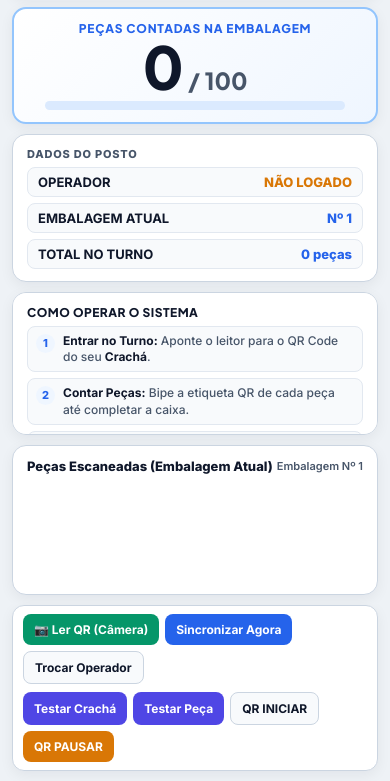
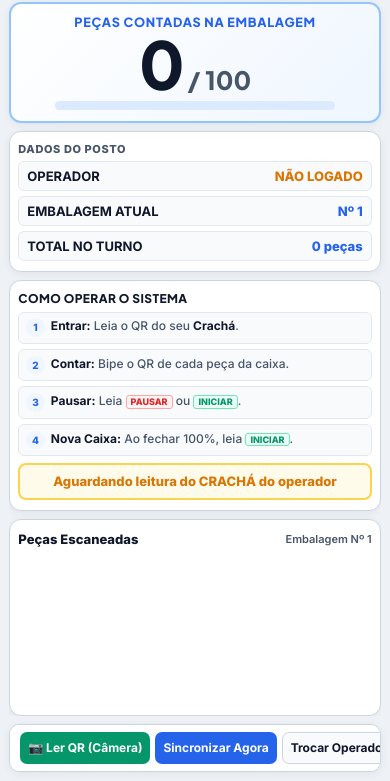
Before and after one commit to micaelcrds/contagem-certa, a plain HTML site: page index.html in a window 390 px wide. Shown: the part 63-844 px from the top of the page. Drawn offline with Linux system fonts and the light colour scheme.

Commit message:
Refactor styles and update instructional text
Refactor CSS styles for responsiveness and consistency, adjusting paddings, margins, and font sizes. Update instructional text for clarity.

```diff
--- a/index.html
+++ b/index.html
@@ -27,7 +27,7 @@
       --amber-border: #fcd34d;
       --blue: #2563eb;
       --blue-bg: #eff6ff;
-      --shadow: 0 4px 14px rgba(15, 23, 42, 0.06);
+      --shadow: 0 2px 8px rgba(15, 23, 42, 0.06);
     }
 
     * {
@@ -35,10 +35,13 @@
       font-family: 'Inter', -apple-system, BlinkMacSystemFont, 'Segoe UI', Roboto, sans-serif;
     }
 
+    /* Encaixe absoluto na tela do aparelho sem rolagem externa */
     html, body {
       margin: 0;
       padding: 0;
-      width: 100%;
+      height: 100dvh;
+      width: 100vw;
+      overflow: hidden;
       background: var(--bg);
       color: var(--text);
     }
@@ -46,17 +49,8 @@
     body {
       display: flex;
       flex-direction: column;
-      min-height: 100dvh;
-      padding: 10px 12px;
-      gap: 10px;
-    }
-
-    /* Trava altura sem scroll APENAS em tablets/monitores ou celular em pé (altura >= 560px) */
-    @media (min-height: 560px) {
-      html, body {
-        height: 100dvh;
-        overflow: hidden;
-      }
+      padding: clamp(4px, 1.1vh, 12px);
+      gap: clamp(4px, 1vh, 10px);
     }
 
     /* 1. Cabeçalho Superior */
@@ -65,25 +59,24 @@
       justify-content: space-between;
       align-items: center;
       background: var(--card);
-      padding: 8px 12px;
-      border-radius: 12px;
+      padding: clamp(4px, 0.9vh, 8px) clamp(8px, 1.4vw, 14px);
+      border-radius: 10px;
       border: 1px solid var(--border);
       box-shadow: var(--shadow);
       gap: 8px;
       flex-shrink: 0;
-      flex-wrap: wrap;
     }
 
     .brand-area {
       display: flex;
       align-items: center;
-      gap: 10px;
+      gap: 8px;
       min-width: 0;
       flex: 1;
     }
 
     .brand-logo {
-      height: 32px;
+      height: clamp(20px, 3.6vh, 36px);
       width: auto;
       object-fit: contain;
       display: block;
@@ -92,12 +85,12 @@
 
     .op-info {
       font-family: 'Plus Jakarta Sans', sans-serif;
-      font-size: clamp(12px, 1.6vw, 15px);
+      font-size: clamp(11px, 1.6vw, 15px);
       font-weight: 800;
       background: var(--card-subtle);
       color: var(--text);
-      padding: 5px 10px;
-      border-radius: 8px;
+      padding: clamp(3px, 0.6vh, 6px) 10px;
+      border-radius: 6px;
       border: 1px solid var(--border);
       white-space: nowrap;
       overflow: hidden;
@@ -112,9 +105,9 @@
     }
 
     .badge {
-      padding: 4px 10px;
+      padding: clamp(3px, 0.5vh, 5px) 9px;
       border-radius: 20px;
-      font-size: 11px;
+      font-size: clamp(10px, 1.4vh, 11px);
       font-weight: 800;
       white-space: nowrap;
     }
@@ -126,34 +119,35 @@
       background: var(--card-subtle);
       color: var(--text);
       border: 1px solid var(--border);
-      padding: 5px 10px;
+      padding: clamp(4px, 0.6vh, 6px) 10px;
       border-radius: 8px;
-      font-size: 12px;
+      font-size: clamp(11px, 1.5vh, 12px);
       font-weight: 700;
       cursor: pointer;
     }
 
-    /* 2. Painel Central */
+    /* 2. Painel Central (Contagem + Dados do Posto) */
     .main-grid {
       display: grid;
       grid-template-columns: 1.2fr 1fr;
-      gap: 10px;
+      gap: clamp(4px, 1vh, 10px);
       flex-shrink: 0;
     }
-    @media (max-width: 580px) {
+    @media (max-width: 520px) {
       .main-grid { grid-template-columns: 1fr; }
     }
 
     .panel {
       background: var(--card);
       border: 1px solid var(--border);
-      border-radius: 14px;
-      padding: 12px 14px;
+      border-radius: 12px;
+      padding: clamp(6px, 1.2vh, 14px) clamp(8px, 1.4vw, 14px);
       box-shadow: var(--shadow);
       display: flex;
       flex-direction: column;
       justify-content: center;
       min-width: 0;
+      min-height: 0;
     }
 
     .contagem-hero {
@@ -164,9 +158,9 @@
 
     .contagem-label {
       font-family: 'Plus Jakarta Sans', sans-serif;
-      font-size: 12px;
+      font-size: clamp(10px, 1.5vh, 13px);
       text-transform: uppercase;
-      letter-spacing: 0.8px;
+      letter-spacing: 0.7px;
       color: var(--blue);
       font-weight: 800;
     }
@@ -175,33 +169,33 @@
       display: flex;
       align-items: baseline;
       justify-content: center;
-      gap: 6px;
-      margin: 2px 0 6px;
+      gap: 4px;
+      margin: clamp(1px, 0.4vh, 4px) 0;
     }
 
     .contagem-numero {
       font-family: 'Plus Jakarta Sans', sans-serif;
-      font-size: clamp(42px, 7vh, 80px);
+      font-size: clamp(30px, 7.8vh, 78px);
       font-weight: 900;
-      line-height: 0.95;
+      line-height: 0.92;
       color: var(--text);
-      letter-spacing: -2px;
+      letter-spacing: -1.5px;
     }
 
     .contagem-meta {
       font-family: 'Plus Jakarta Sans', sans-serif;
-      font-size: clamp(18px, 2.8vh, 28px);
+      font-size: clamp(15px, 3vh, 28px);
       font-weight: 800;
       color: var(--muted);
     }
 
     .progress-track {
       width: 100%;
-      max-width: 300px;
-      height: 9px;
+      max-width: 280px;
+      height: clamp(6px, 1.1vh, 10px);
       background: #dbeafe;
       border-radius: 99px;
-      margin: 0 auto;
+      margin: 2px auto 0;
       overflow: hidden;
     }
 
@@ -218,13 +212,13 @@
       display: flex;
       flex-direction: column;
       justify-content: center;
-      gap: 6px;
+      gap: clamp(3px, 0.6vh, 6px);
     }
     .info-box h3 {
       margin: 0;
-      font-size: 11px;
+      font-size: clamp(10px, 1.4vh, 11px);
       text-transform: uppercase;
-      letter-spacing: 0.8px;
+      letter-spacing: 0.6px;
       color: var(--muted);
       font-weight: 800;
     }
@@ -234,11 +228,11 @@
       align-items: center;
       background: var(--card-subtle);
       border: 1px solid #e2e8f0;
-      padding: 6px 10px;
-      border-radius: 8px;
-      font-size: 13px;
+      padding: clamp(3px, 0.7vh, 6px) 8px;
+      border-radius: 6px;
+      font-size: clamp(11px, 1.6vh, 13px);
       font-weight: 700;
-      gap: 8px;
+      gap: 6px;
     }
     .info-row span {
       color: var(--blue);
@@ -250,103 +244,102 @@
     }
     .op-deslogado { color: var(--amber) !important; }
 
-    /* 3. Área Inferior */
+    /* 3. Área Inferior (absorve exatamente o espaço restante da tela) */
     .bottom-grid {
       display: grid;
       grid-template-columns: 1fr 1.15fr;
-      gap: 10px;
+      gap: clamp(4px, 1vh, 10px);
       flex: 1;
       min-height: 0;
+      overflow: hidden;
     }
-    @media (max-width: 640px) {
-      .bottom-grid { grid-template-columns: 1fr; }
+    @media (max-width: 520px) {
+      .bottom-grid { grid-template-columns: 1fr; grid-template-rows: auto 1fr; }
     }
 
     .instrucoes-panel {
       justify-content: space-between;
-      gap: 8px;
-      min-height: 0;
-      overflow-y: auto;
+      gap: clamp(4px, 0.8vh, 8px);
+      overflow: hidden;
     }
 
     .instrucoes-titulo {
       font-family: 'Plus Jakarta Sans', sans-serif;
-      font-size: 12px;
+      font-size: clamp(10px, 1.5vh, 12px);
       font-weight: 800;
       color: var(--text);
-      margin: 0 0 6px 0;
+      margin: 0 0 clamp(3px, 0.6vh, 6px) 0;
       text-transform: uppercase;
-      letter-spacing: 0.5px;
+      letter-spacing: 0.4px;
     }
 
     .steps-list {
       display: flex;
       flex-direction: column;
-      gap: 6px;
+      gap: clamp(3px, 0.6vh, 6px);
     }
 
-    /* Em celular na horizontal, organiza as instruções em 2 colunas compactas */
-    @media (max-height: 559px) and (min-width: 581px) {
+    /* Em telas baixas (celular deitado), coloca as instruções em grade 2x2 */
+    @media (max-height: 520px) and (min-width: 521px) {
       .steps-list {
         display: grid;
         grid-template-columns: 1fr 1fr;
-        gap: 6px;
-      }
-      .lista-scroll {
-        max-height: 175px;
+        gap: 4px;
       }
     }
 
     .step-item {
       display: flex;
       align-items: flex-start;
-      gap: 8px;
+      gap: 6px;
       background: var(--card-subtle);
       border: 1px solid #e2e8f0;
-      padding: 6px 8px;
-      border-radius: 8px;
-      font-size: 12px;
+      padding: clamp(3px, 0.7vh, 6px) 7px;
+      border-radius: 6px;
+      font-size: clamp(10px, 1.5vh, 12px);
       color: var(--muted);
-      line-height: 1.35;
+      line-height: 1.25;
     }
 
     .step-num {
-      width: 19px;
-      height: 19px;
+      width: clamp(15px, 2.2vh, 19px);
+      height: clamp(15px, 2.2vh, 19px);
       border-radius: 50%;
       background: var(--blue-bg);
       color: var(--blue);
       font-weight: 800;
-      font-size: 11px;
+      font-size: 10px;
       display: flex;
       align-items: center;
       justify-content: center;
       flex-shrink: 0;
-      margin-top: 1px;
     }
 
     .step-item strong { color: var(--text); }
 
     .tag-cmd {
-      padding: 1px 5px;
-      border-radius: 4px;
+      padding: 0 4px;
+      border-radius: 3px;
       font-weight: 800;
-      font-size: 10px;
+      font-size: 9px;
       display: inline-block;
     }
     .cmd-start { background: var(--green-bg); color: var(--green); border: 1px solid var(--green-border); }
     .cmd-stop { background: var(--red-bg); color: var(--red); border: 1px solid var(--red-border); }
 
     .scanner-status {
-      padding: 9px 10px;
-      border-radius: 10px;
+      padding: clamp(5px, 1vh, 10px) 8px;
+      border-radius: 8px;
       font-weight: 800;
-      font-size: 13px;
+      font-size: clamp(11px, 1.6vh, 13px);
       text-align: center;
       border: 2px solid var(--green-border);
       background: var(--green-bg);
       color: var(--green);
       flex-shrink: 0;
+      white-space: nowrap;
+      overflow: hidden;
+      text-overflow: ellipsis;
     }
     .scanner-status.pausado {
       border-color: var(--amber-border);
@@ -359,25 +352,26 @@
       color: var(--red);
     }
 
+    /* Lista de peças com scroll interno contido */
     .lista-panel {
       justify-content: flex-start;
-      min-height: 150px;
       overflow: hidden;
     }
     .lista-header {
       display: flex;
       justify-content: space-between;
       align-items: center;
-      margin-bottom: 6px;
+      margin-bottom: 4px;
       flex-shrink: 0;
     }
-    .lista-header h3 { margin: 0; font-size: 13px; color: var(--text); font-weight: 800; }
+    .lista-header h3 { margin: 0; font-size: clamp(11px, 1.6vh, 13px); color: var(--text); font-weight: 800; }
     .lista-scroll {
       flex: 1;
+      min-height: 0;
       overflow-y: auto;
       display: flex;
       flex-direction: column;
-      gap: 5px;
+      gap: 4px;
       padding-right: 2px;
     }
     .item-bip {
@@ -386,40 +380,40 @@
       align-items: center;
       background: var(--card-subtle);
       border: 1px solid #e2e8f0;
-      padding: 6px 10px;
-      border-radius: 8px;
-      font-size: 12px;
+      padding: clamp(4px, 0.7vh, 6px) 8px;
+      border-radius: 6px;
+      font-size: 11px;
       flex-shrink: 0;
     }
-    .item-bip strong { color: var(--text); font-size: 13px; }
-    .item-meta { color: var(--muted); font-size: 11px; margin-top: 1px; }
+    .item-bip strong { color: var(--text); font-size: clamp(11px, 1.6vh, 13px); }
+    .item-meta { color: var(--muted); font-size: 10px; }
 
-    /* 4. Barra de Ações no Rodapé */
+    /* 4. Barra de Ações Fixa no Rodapé */
     .footer-bar {
       display: flex;
-      gap: 8px;
-      flex-wrap: wrap;
+      gap: 6px;
       justify-content: space-between;
       align-items: center;
       flex-shrink: 0;
       background: var(--card);
       border: 1px solid var(--border);
-      padding: 8px 10px;
-      border-radius: 12px;
+      padding: clamp(4px, 0.8vh, 8px) 10px;
+      border-radius: 10px;
       box-shadow: var(--shadow);
+      overflow-x: auto;
     }
     .btn-group {
       display: flex;
-      gap: 6px;
-      flex-wrap: wrap;
+      gap: 5px;
+      flex-shrink: 0;
     }
     button.act {
       background: var(--blue);
       color: #ffffff;
       border: none;
-      padding: 8px 11px;
-      border-radius: 8px;
-      font-size: 12px;
+      padding: clamp(5px, 0.9vh, 8px) clamp(8px, 1.1vw, 12px);
+      border-radius: 7px;
+      font-size: clamp(10px, 1.5vh, 12px);
       font-weight: 700;
       cursor: pointer;
       white-space: nowrap;
@@ -439,7 +433,7 @@
       z-index: 50;
       align-items: center;
       justify-content: center;
-      padding: 16px;
+      padding: 12px;
     }
     .modal-backdrop.open { display: flex; }
     .modal-card {
@@ -449,21 +443,21 @@
       padding: 16px;
       width: 100%;
       max-width: 500px;
-      max-height: 90dvh;
+      max-height: 92dvh;
       overflow-y: auto;
       display: flex;
       flex-direction: column;
-      gap: 12px;
+      gap: 10px;
       box-shadow: 0 20px 35px rgba(0, 0, 0, 0.25);
     }
-    .modal-card h2 { margin: 0; font-size: 17px; color: var(--text); font-family: 'Plus Jakarta Sans', sans-serif; }
+    .modal-card h2 { margin: 0; font-size: 16px; color: var(--text); font-family: 'Plus Jakarta Sans', sans-serif; }
     .form-row { display: flex; flex-direction: column; gap: 4px; }
     .form-row label { font-size: 11px; color: var(--muted); font-weight: 800; text-transform: uppercase; }
     .form-row input, .form-row select, .form-row textarea {
       background: var(--card-subtle);
       border: 1px solid var(--border);
       color: var(--text);
-      padding: 9px 10px;
+      padding: 8px 10px;
       border-radius: 8px;
       font-size: 13px;
       font-weight: 600;
@@ -484,7 +478,7 @@
       position: relative;
       width: 100%;
       aspect-ratio: 4 / 3;
-      max-height: 52dvh;
+      max-height: 50dvh;
       background: #0f172a;
       border-radius: 10px;
       overflow: hidden;
@@ -504,9 +498,9 @@
       pointer-events: none;
     }
     .camera-feedback {
-      padding: 10px;
+      padding: 8px;
       border-radius: 8px;
-      font-size: 13px;
+      font-size: 12px;
       font-weight: 800;
       text-align: center;
       background: var(--card-subtle);
@@ -567,19 +561,19 @@
         <div class="steps-list">
           <div class="step-item">
             <div class="step-num">1</div>
-            <div><strong>Entrar no Turno:</strong> Aponte o leitor para o QR Code do seu <strong>Crachá</strong>.</div>
+            <div><strong>Entrar:</strong> Leia o QR do seu <strong>Crachá</strong>.</div>
           </div>
           <div class="step-item">
             <div class="step-num">2</div>
-            <div><strong>Contar Peças:</strong> Bipe a etiqueta QR de cada peça até completar a caixa.</div>
+            <div><strong>Contar:</strong> Bipe o QR de cada peça da caixa.</div>
           </div>
           <div class="step-item">
             <div class="step-num">3</div>
-            <div><strong>Pausar / Retomar:</strong> Leia <span class="tag-cmd cmd-stop">PAUSAR</span> para parar ou <span class="tag-cmd cmd-start">INICIAR</span> para voltar.</div>
+            <div><strong>Pausar:</strong> Leia <span class="tag-cmd cmd-stop">PAUSAR</span> ou <span class="tag-cmd cmd-start">INICIAR</span>.</div>
           </div>
           <div class="step-item">
             <div class="step-num">4</div>
-            <div><strong>Próxima Caixa:</strong> Ao completar 100%, leia <span class="tag-cmd cmd-start">INICIAR</span> para abrir a próxima.</div>
+            <div><strong>Nova Caixa:</strong> Ao fechar 100%, leia <span class="tag-cmd cmd-start">INICIAR</span>.</div>
           </div>
         </div>
       </div>
@@ -589,8 +583,8 @@
 
     <div class="panel lista-panel">
       <div class="lista-header">
-        <h3>Peças Escaneadas (Embalagem Atual)</h3>
-        <span style="font-size: 11px; color: var(--muted); font-weight: 600;" id="subtituloLista">Embalagem 1</span>
+        <h3>Peças Escaneadas</h3>
+        <span style="font-size: 11px; color: var(--muted); font-weight: 600;" id="subtituloLista">Embalagem Nº 1</span>
       </div>
       <div class="lista-scroll" id="listaProdutos"></div>
     </div>
@@ -934,7 +928,7 @@
       if (ehCracha) {
         if (operadorAtual) {
           tocarSom("erro");
-          atualizarStatusLeitor(`BLOQUEADO! Operador ${operadorAtual} já está logado. Clique em "Trocar Operador" primeiro.`, "erro");
+          atualizarStatusLeitor(`BLOQUEADO! Operador ${operadorAtual} já está logado. Clique em "Trocar Operador".`, "erro");
           return;
         }
 
@@ -942,7 +936,7 @@
         localStorage.setItem("cc4_operador", operadorAtual);
         leitorAtivo = true;
         tocarSom("cmd");
-        atualizarStatusLeitor(`Bem-vindo(a), ${formatarOperadorExibicao(operadorAtual)}! Pode iniciar a contagem.`, "");
+        atualizarStatusLeitor(`Bem-vindo(a), ${formatarOperadorExibicao(operadorAtual)}!`, "");
         await atualizarTela();
         return;
       }
@@ -973,7 +967,7 @@
 
         if (qtdAtual < cfg.meta) {
           tocarSom("erro");
-          atualizarStatusLeitor(`BLOQUEADO! Complete a embalagem atual (${qtdAtual}/${cfg.meta}) antes de iniciar outra.`, "erro");
+          atualizarStatusLeitor(`BLOQUEADO! Complete a embalagem (${qtdAtual}/${cfg.meta}) antes de abrir outra.`, "erro");
           return;
         }
 
@@ -1008,7 +1002,7 @@
       const qtdNaEmbalagem = todas.filter(i => i.op === cfg.op && Number(i.embalagem) === cfg.embalagem).length;
       if (qtdNaEmbalagem >= cfg.meta) {
         tocarSom("erro");
-        atualizarStatusLeitor(`EMBALAGEM ${cfg.embalagem} COMPLETA (${cfg.meta}/${cfg.meta})! Leia INICIAR para abrir a próxima.`, "pausado");
+        atualizarStatusLeitor(`EMBALAGEM ${cfg.embalagem} COMPLETA (${cfg.meta}/${cfg.meta})! Leia INICIAR.`, "pausado");
         return;
       }
 
@@ -1031,7 +1025,7 @@
       tocarSom("ok");
 
       if (qtdNaEmbalagem + 1 === cfg.meta) {
-        atualizarStatusLeitor(`EMBALAGEM Nº ${cfg.embalagem} CONCLUÍDA (${cfg.meta}/${cfg.meta})! Leia INICIAR para nova caixa.`, "pausado");
+        atualizarStatusLeitor(`EMBALAGEM Nº ${cfg.embalagem} CONCLUÍDA (${cfg.meta}/${cfg.meta})! Leia INICIAR.`, "pausado");
       } else {
         atualizarStatusLeitor(`Peça registrada: ${codigoRaw}`, "");
       }
```
